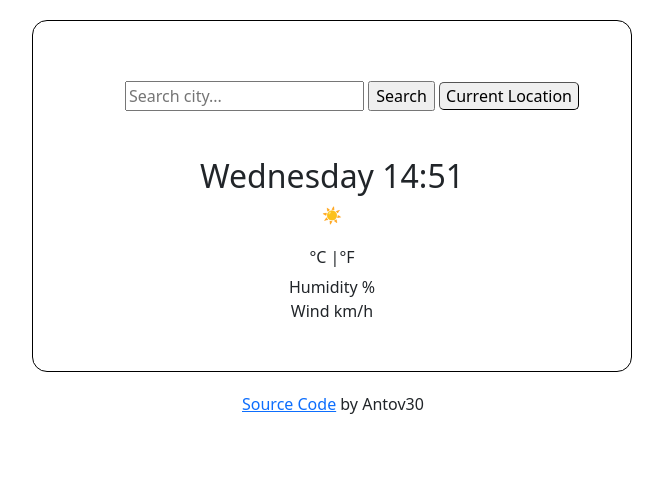
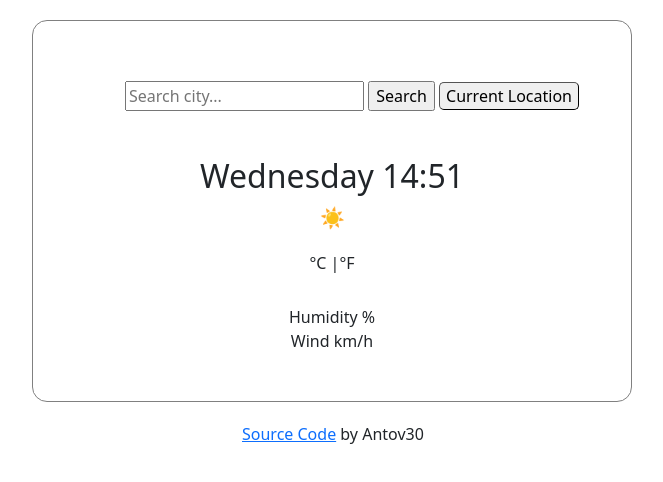
Before and after one commit to Antov30/Weather-App, a website built with Parcel: page index.html in a window 1280 px wide. Shown: the whole page, without its empty margins (308-971 px from the left). Built offline with nearby package versions, Linux system fonts and the light colour scheme; no server answers.

Commit message:
changed css

```diff
--- a/index.html
+++ b/index.html
@@ -35,9 +35,10 @@
     <h1 id="city"></h1>
     <h2>Friday, 4pm</h2>
     <h3 id="description"></h3>
-    <span>☀️</span><br>
+    <span class="sky">☀️</span><br>
     <span class="temp"><span id="temperature"></span   ></span><span>   °C |</span><span>°F</span><br />
-      <span>Humidity</span> </li><span id="humidity">  </span>%<br />
+
+     <br /><span>Humidity</span> </li><span id="humidity">  </span>%<br />
       <span>Wind </span><span id="wind">  </span>km/h
     </div>
     <br />
--- a/src/styles.css
+++ b/src/styles.css
@@ -34,7 +34,10 @@
 .wrap {
   max-width: 600px;
   border: 1px solid;
-  border-color: black;
+  border-color: grey;
   border-radius: 15px;
   margin: 20px auto;
 }
+.sky {
+  font-size: 20px;
+}
```
